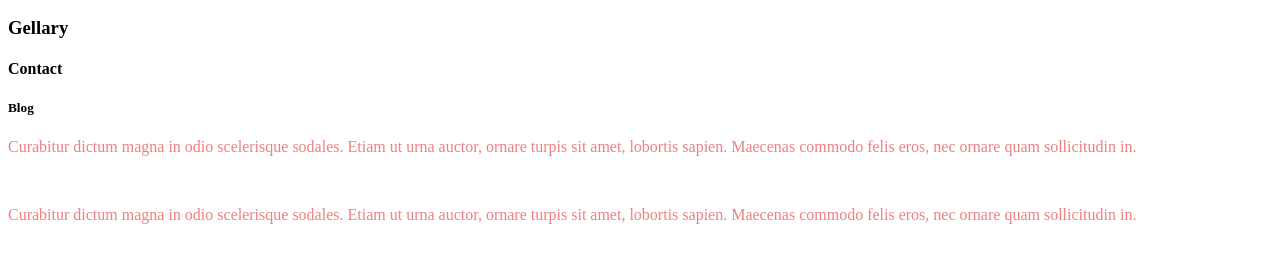
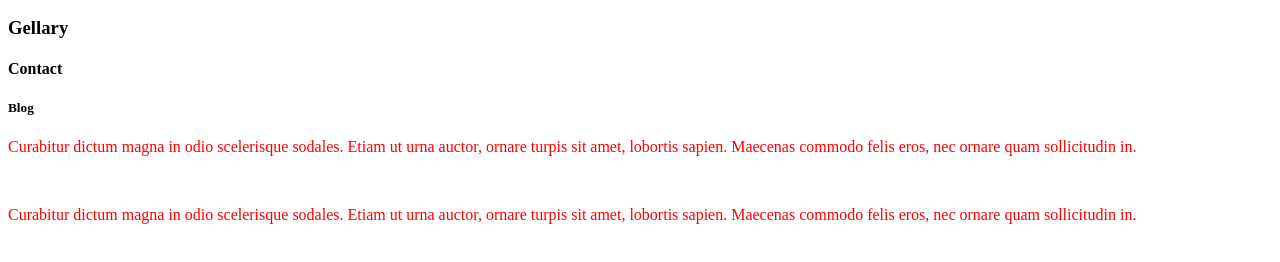
Before and after one commit to Tunzida/my-second-work, a plain HTML site: page index.html in a window 1280 px wide. Shown: the part 110-372 px from the top of the page. Drawn offline with Linux system fonts and the light colour scheme.

Commit message:
color changed

```diff
--- a/style.css
+++ b/style.css
@@ -1,3 +1,3 @@
 p {
-  color: lightcoral;
+  color: red;
 }
```
